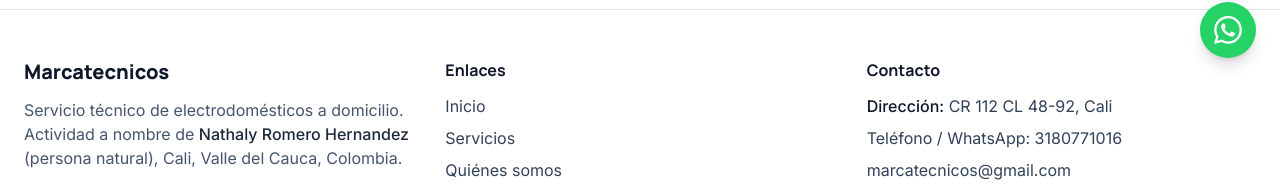
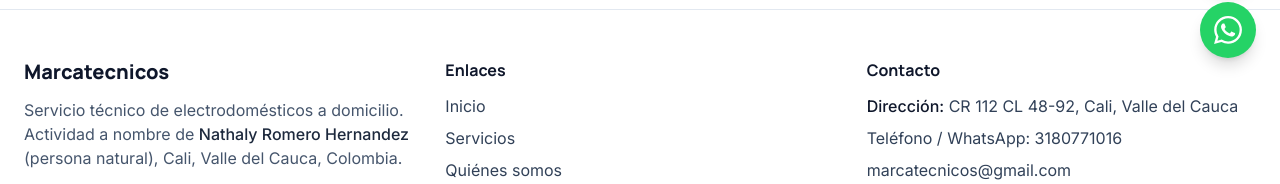
Before and after one commit to ronibermeo/serviHogar, a Next.js app: page /nosotros in a window 1280 px wide. Shown: the part 718-902 px from the top of the page. Built offline with nearby package versions, Linux system fonts and the light colour scheme.

Commit message:
Dirección: Cali, Valle del Cauca en footer y schema LocalBusiness
Co-authored-by: Cursor <cursoragent@cursor.com>

```diff
--- a/src/app/page.tsx
+++ b/src/app/page.tsx
@@ -3,7 +3,7 @@ import { Hero } from "@/components/Hero";
 import { ServiceGrid } from "@/components/ServiceGrid";
 import { SiteFrame } from "@/components/SiteFrame";
 import { TrustSection } from "@/components/TrustSection";
-import { siteConfig } from "@/config/site";
+import { legalIdentity, siteConfig } from "@/config/site";
 
 export const metadata = {
   alternates: {
@@ -23,7 +23,8 @@ export default function Home() {
     address: {
       "@type": "PostalAddress",
       streetAddress: siteConfig.direccion,
-      addressLocality: siteConfig.ciudadPrincipal,
+      addressLocality: legalIdentity.ciudad,
+      addressRegion: legalIdentity.departamento,
       addressCountry: "CO",
     },
     areaServed: siteConfig.cobertura,
--- a/src/components/Footer.tsx
+++ b/src/components/Footer.tsx
@@ -36,7 +36,7 @@ export function Footer() {
           <ul className="mt-3 space-y-2 text-slate-700">
             <li>
               <span className="font-medium text-slate-900">Dirección:</span> {siteConfig.direccion},{" "}
-              {siteConfig.ciudadPrincipal}
+              {legalIdentity.ciudad}, {legalIdentity.departamento}
             </li>
             <li>
               <a href={telHref} className="hover:text-sky-700">
```
